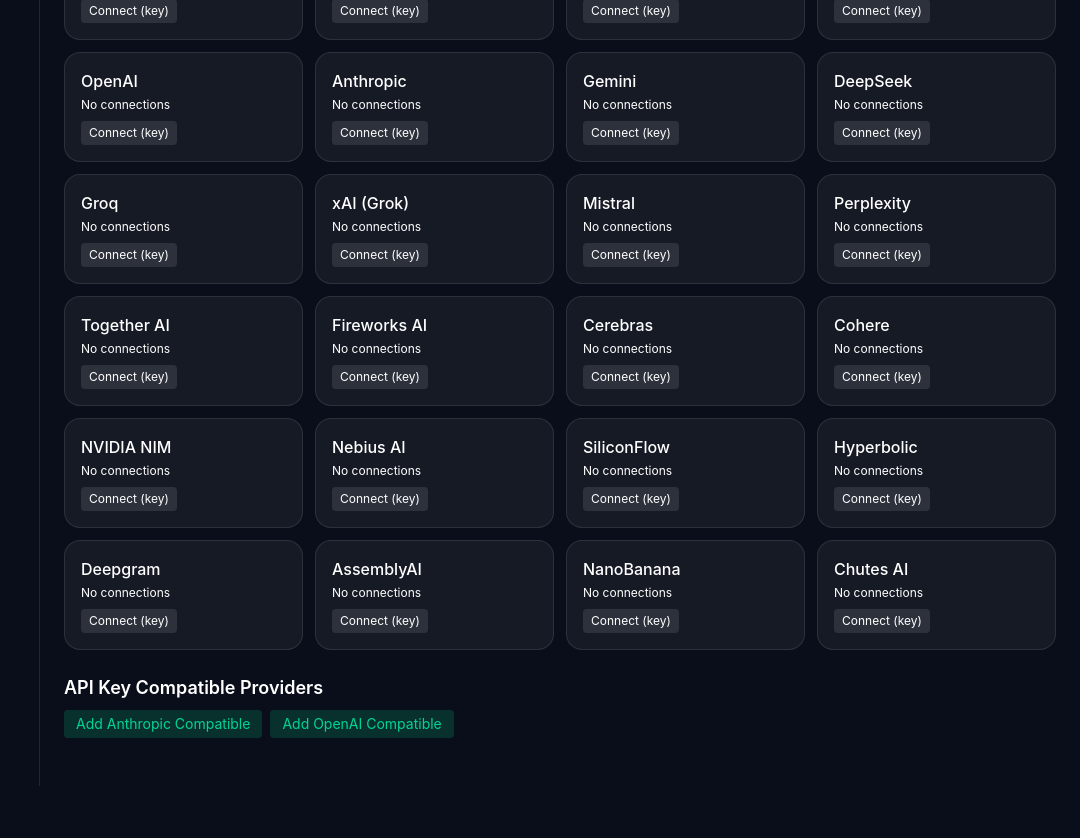
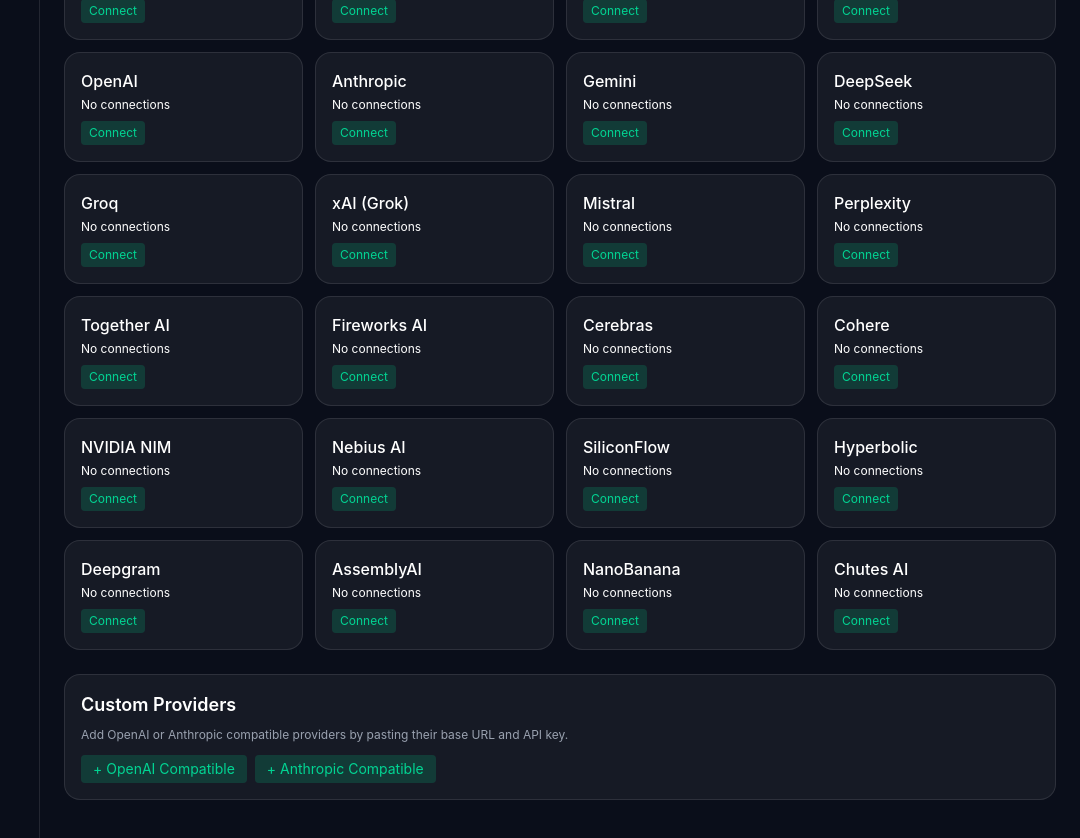
Before and after one commit to soroushse7o/3EVO-router, a Next.js app: page /providers in a window 1280 px wide. Shown: the part 880-1718 px from the top of the page, without its empty margins (200-1280 px from the left). Before the commit the page ends 1666 px from the top, so only its background shows below. Built offline with nearby package versions, Linux system fonts and the light colour scheme.

Commit message:
P10: Providers page polish, E2E test timeout fix, testTimeout 30s

```diff
--- a/src/app/(dashboard)/providers/page.tsx
+++ b/src/app/(dashboard)/providers/page.tsx
@@ -5,9 +5,9 @@
   const [conns,setConns]=useState<Record<string,boolean>>({});
   const toggle=(n:string)=>setConns(c=>({...c,[n]:!c[n]}));
   const sections = [
-    {title:"OAuth Providers", items: providers.oauth},
-    {title:"Free Providers", items: providers.free},
-    {title:"API Key Providers", items: providers.apiKey},
+    {title:"OAuth Providers", items: providers.oauth, color: "text-blue-400"},
+    {title:"Free Providers", items: providers.free, color: "text-emerald-400"},
+    {title:"API Key Providers", items: providers.apiKey, color: "text-amber-400"},
   ];
   return (
     <div>
@@ -23,17 +23,20 @@
               <div key={n} className={`rounded-2xl border p-4 ${conns[n]?"border-emerald-400/60 shadow-[0_0_12px_#10E58A33] bg-emerald-500/5":"border-white/10 bg-white/5"}`}>
                 <div className="font-medium">{n}</div>
                 <div className="text-xs mt-1">{conns[n]?"1 Connected":"No connections"}</div>
-                <button onClick={()=>toggle(n)} className="mt-2 text-xs rounded bg-white/10 px-2 py-1">{conns[n]?"Disconnect":"Connect (key)"}</button>
+                <button onClick={()=>toggle(n)} className={`mt-2 text-xs rounded px-2 py-1 ${conns[n]?"bg-red-600/20 text-red-400":"bg-emerald-500/20 text-emerald-400"}`}>
+                  {conns[n]?"Disconnect":"Connect"}
+                </button>
               </div>
             ))}
           </div>
         </section>
       ))}
-      <section className="mb-6">
-        <h2 className="text-lg font-semibold mb-2">API Key Compatible Providers</h2>
-        <div className="flex gap-2">
-          <button className="rounded bg-emerald-500/20 text-emerald-400 px-3 py-1 text-sm">Add Anthropic Compatible</button>
-          <button className="rounded bg-emerald-500/20 text-emerald-400 px-3 py-1 text-sm">Add OpenAI Compatible</button>
+      <section className="mb-6 p-4 rounded-2xl border border-white/10 bg-white/5">
+        <h2 className="text-lg font-semibold mb-2">Custom Providers</h2>
+        <p className="text-xs text-gray-400 mb-3">Add OpenAI or Anthropic compatible providers by pasting their base URL and API key.</p>
+        <div className="flex flex-wrap gap-2">
+          <button className="rounded bg-emerald-500/20 text-emerald-400 px-3 py-1 text-sm">+ OpenAI Compatible</button>
+          <button className="rounded bg-emerald-500/20 text-emerald-400 px-3 py-1 text-sm">+ Anthropic Compatible</button>
         </div>
       </section>
     </div>
--- a/vitest.config.ts
+++ b/vitest.config.ts
@@ -2,7 +2,7 @@
 export default defineConfig({
   test: {
     environment: "node",
-    testTimeout: 15000,
+    testTimeout: 30000,
   },
   resolve: { alias: { "@": "/src" } }
 });
```
Also changed, not shown: 1 other file (tests, documents, lock files or other folders).
